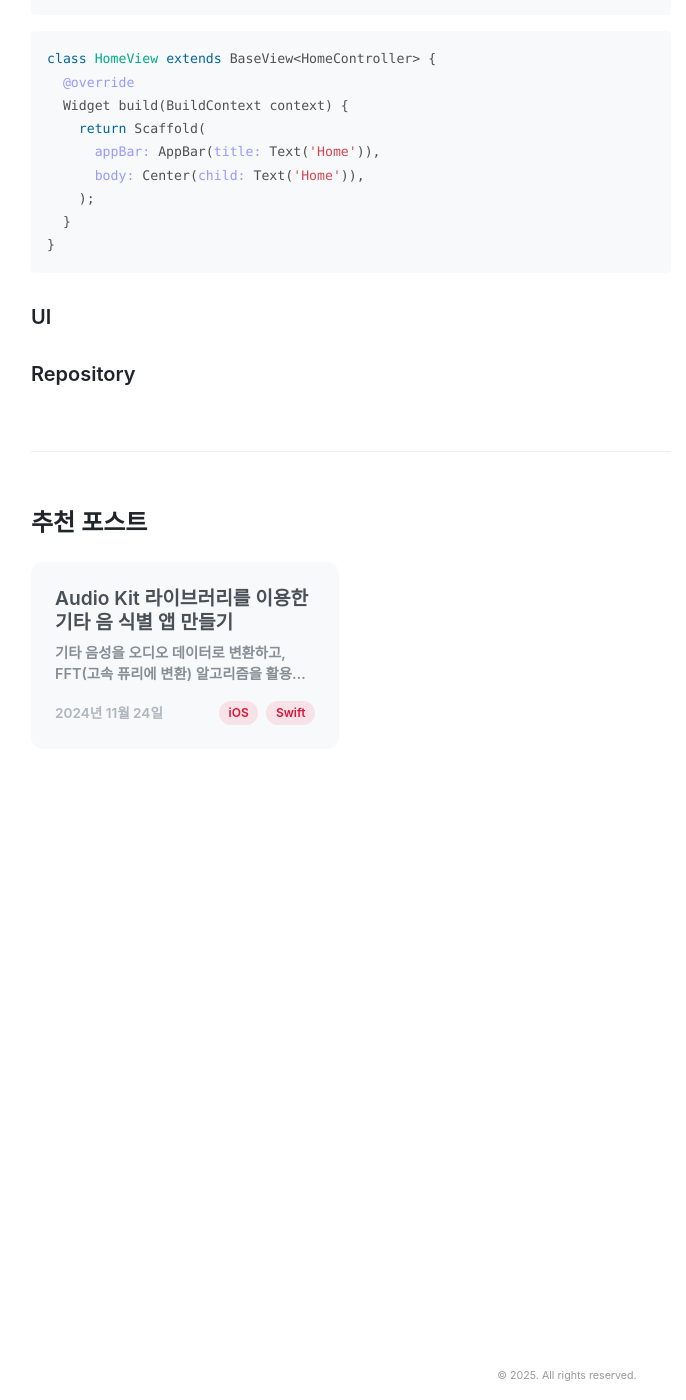
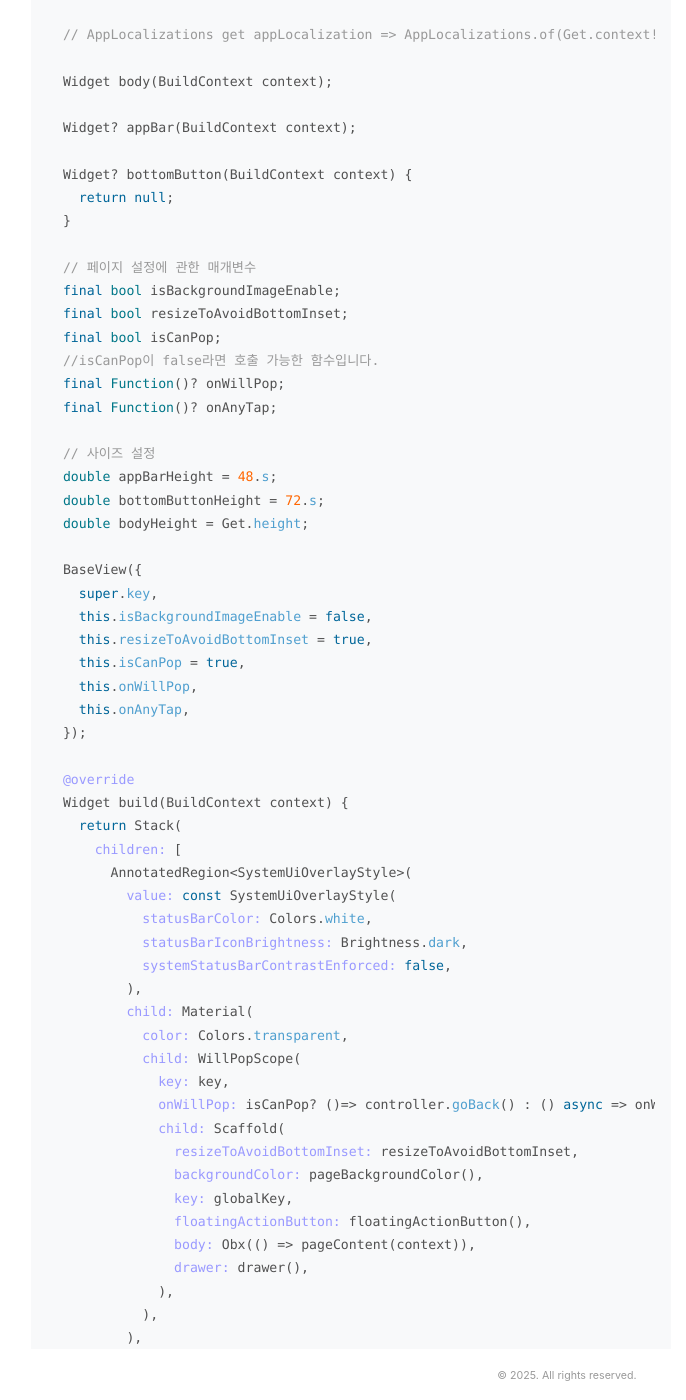
Before and after one commit to dc143cDev/dc143cDev.github.io, a Jekyll site: the page built from _posts/2025-01-05-base-architecture.md, in a window 1280 px wide and 1400 px high, scrolled down 20778 px. Shown: the whole window, without its empty margins (289-975 px from the left). Built offline with Jekyll 4.4.1, drawn with Linux system fonts in a browser that asks for light colours; some web fonts are replaced; before the commit the page ends 21591 px from its top, so only the background shows below that; some of the changed text lies outside the part shown.

Commit message:
Update 2025-01-05-base-architecture.md

```diff
--- a/_posts/2025-01-05-base-architecture.md
+++ b/_posts/2025-01-05-base-architecture.md
@@ -589,7 +589,7 @@
 
 베이스 아키텍처는 비슷한 구조의 여러 뷰를 사용할 때 각 페이지에 일관성과 개발 편의성을 제공하는 것이 주 목적입니다.
 
-따라서, 일관성있는 모듈 구조를 위해 **BaseView**와 **BaseController**를 사용합니다.
+따라서, 일관성있는 페이지 모듈 구조를 위해 **BaseView**와 **BaseController**를 사용합니다.
 
 ~~~dart
 //BaseView는 모든 뷰의 기본 구조를 정의하는 클래스입니다.
@@ -632,6 +632,9 @@
     login/
       login_view.dart # BaseView
       login_controller.dart # BaseController
+    my_page/
+      my_page_view.dart # BaseView
+      my_page_controller.dart # BaseController
 ~~~
 
 상술한 GetX 패키지 설명에서 의도대로, BaseView는 UI 구성을, BaseController는 비즈니스 로직을 구성하는 책임을 맡아 두 모듈이 하나의 페이지 구조를 이룹니다.
@@ -786,7 +789,8 @@
 
 저는 보통 위의 기능들을 모두 포함하는 클래스를 만들어 사용합니다.
 
-특정 역할을 수행하면서, 앱 전역에서 사용되는 비즈니스 로직의 코드가 많아지면 위의 예시처럼 Manager 클래스를 만들어 사용합니다.
+특정 역할을 수행하면서, 앱 전역에서 사용되는 비즈니스 로직의 코드가 많아지면 위의 예시처럼 **Manager 클래스**를 만들어 사용합니다.
+
 
 ~~~dart
 class GlobalManager extends GetxService {
@@ -814,9 +818,11 @@
 }
 ~~~
 
-Manager 클래스는 상술한 GetxService의 응용으로, 앱 전역에서 사용되는 특정 비즈니스 로직을 모아둔 클래스입니다.
+Manager 클래스는 상술한 GetxService를 상속한 클래스로, 앱 전역에서 사용되는 특정 비즈니스 로직을 모아둡니다.
 
 앱 데이터베이스 관리나, 네트워크 통신 관련 메소드를 모아둔 코드 등을 Manager로 작성한 후, BaseController에서 접근하도록 하면 코드의 응집도를 높일 수 있습니다.
+
+페이지 단위에서 공통적으로 사용되는 비즈니스 로직은 BaseController에, 앱 전역에서 공통적으로 사용되나 특정 기능을 책임지는 코드들을 Manager로 작성하여 BaseController에 추가하는 방식입니다.
 
 
 ~~~dart
@@ -845,14 +851,137 @@
 import 'package:get/get.dart';
 
 class BaseView<Controller extends BaseController> extends GetView<Controller> {
+  final GlobalKey<ScaffoldState> globalKey = GlobalKey<ScaffoldState>();
+
+  // AppLocalizations get appLocalization => AppLocalizations.of(Get.context!)!;
+
+  Widget body(BuildContext context);
+
+  Widget? appBar(BuildContext context);
+
+  Widget? bottomButton(BuildContext context) {
+    return null;
+  }
+
+  // 페이지 설정에 관한 매개변수
+  final bool isBackgroundImageEnable;
+  final bool resizeToAvoidBottomInset;
+  final bool isCanPop;
+  //isCanPop이 false라면 호출 가능한 함수입니다.
+  final Function()? onWillPop;
+  final Function()? onAnyTap;
+
+  // 사이즈 설정
+  double appBarHeight = 48.s;
+  double bottomButtonHeight = 72.s;
+  double bodyHeight = Get.height;
+
+  BaseView({
+    super.key,
+    this.isBackgroundImageEnable = false,
+    this.resizeToAvoidBottomInset = true,
+    this.isCanPop = true,
+    this.onWillPop,
+    this.onAnyTap,
+  });
+
   @override
   Widget build(BuildContext context) {
-    return Scaffold(
-      appBar: AppBar(title: Text('Base Module')),
-      body: Center(child: Text('Base Module')),
+    return Stack(
+      children: [
+        AnnotatedRegion<SystemUiOverlayStyle>(
+          value: const SystemUiOverlayStyle(
+            statusBarColor: Colors.white,
+            statusBarIconBrightness: Brightness.dark,
+            systemStatusBarContrastEnforced: false,
+          ),
+          child: Material(
+            color: Colors.transparent,
+            child: WillPopScope(
+              key: key,
+              onWillPop: isCanPop? ()=> controller.goBack() : () async => onWillPop!(),
+              child: Scaffold(
+                resizeToAvoidBottomInset: resizeToAvoidBottomInset,
+                backgroundColor: pageBackgroundColor(),
+                key: globalKey,
+                floatingActionButton: floatingActionButton(),
+                body: Obx(() => pageContent(context)),
+                drawer: drawer(),
+              ),
+            ),
+          ),
+        ),
+        Obx(
+          () => controller.pageState == PageState.loading
+              ? _showLoading(controller.loadingType) : Container(),
+        ),
+      ],
     );
   }
-}
+
+  Widget pageContent(BuildContext context) {
+
+    Widget? topAppBar = appBar(context);
+    Widget? bottomBtn = bottomButton(context);
+
+    if(!controller.isKeyboardAutoLayout && MediaQuery.of(context).viewInsets.bottom > 0) {
+      bottomBtn = null;
+    }
+
+    // 상단영역 크기
+    double topHeight = AppUIConfig.safeAreaTop;
+    if(topAppBar != null) {
+      topHeight = topHeight + appBarHeight;
+    }
+    // 하단영역 크기
+    double botHeight = AppUIConfig.safeAreaBottom;
+    if(bottomBtn != null) {
+      botHeight = botHeight + bottomButtonHeight;
+    }
+
+    // 컨텐츠영역 Body 영역 구하기
+    bodyHeight = Get.height - topHeight - botHeight;
+
+
+    return InkWell(
+      onTap: () {
+        onAnyTap;
+        FocusScope.of(context).unfocus();
+      },
+      splashColor: Colors.transparent,
+      highlightColor: Colors.transparent,
+      child: Stack(
+        alignment: Alignment.topCenter,
+        children: [
+          Container(
+            child: topAppBar ?? Container(),
+          ),
+          Stack(
+            alignment: Alignment.bottomCenter,
+            children: [
+              Container(
+                  color: Palette.bgWhite,
+                  margin: EdgeInsets.only(top: topHeight, bottom: botHeight),
+                  height: bodyHeight,
+                  child: body(context)
+              ),
+              Container(
+                color: Palette.bgWhite,
+                height: botHeight,
+                child: bottomBtn ?? Container(),
+              ),
+            ],
+          ),
+        ],
+      )
+    );
+  }
+
+  Color pageBackgroundColor() {
+    return Colors.transparent;
+  }
+
+
 ~~~
 
 ~~~dart
@@ -866,9 +995,3 @@
   }
 }
 ~~~
-
-
-
-### UI
-
-### Repository
```
